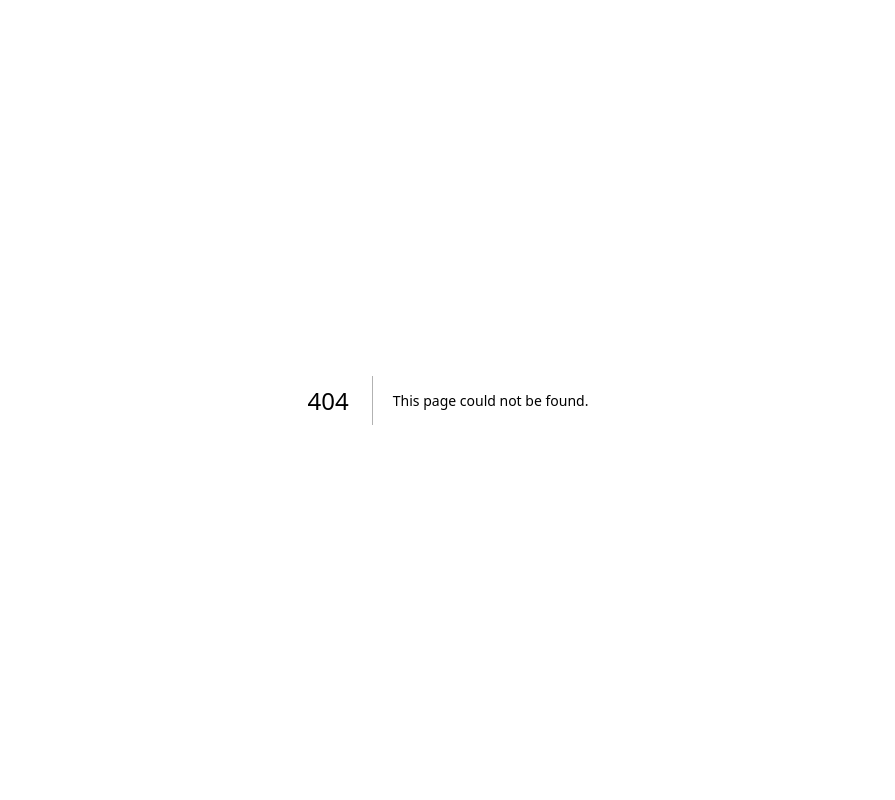
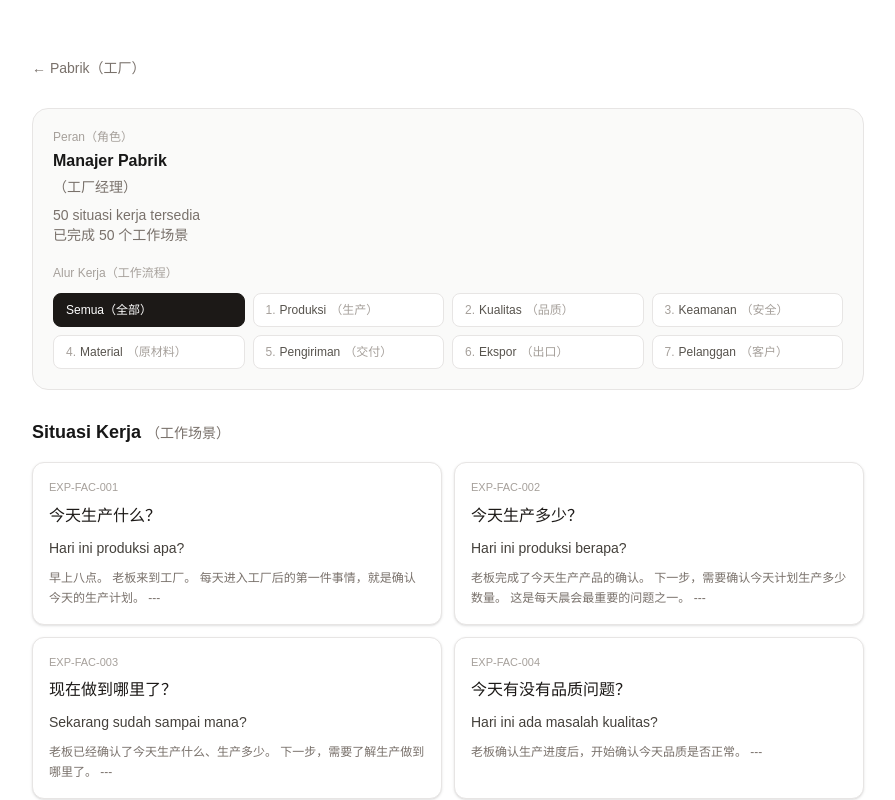
Before and after one commit to lijian13544290034-cell/IndoBrain-ID, a Next.js app: page /factory/manager in a window 1280 px wide. Before the commit this address had no page. Shown: the top 800 px of the page, without its empty margins (192-1087 px from the left). Built offline with nearby package versions, Linux system fonts and the light colour scheme.

Commit message:
Fix Factory navigation and experience details

```diff
--- a/app/factory/manager/[id]/page.tsx
+++ b/app/factory/manager/[id]/page.tsx
@@ -5,84 +5,51 @@ import LocalizedLabel from '@/components/LocalizedLabel';
 import ExperienceActions from '@/components/ExperienceActions';
 import ExperienceNavLink from '@/components/ExperienceNavLink';
 import { getFactoryExperience, getFactoryExperiences } from '@/lib/factory-experiences';
-
-const workflow = [
-  { indonesian: 'Produksi', chinese: '生产', ids: [1, 2, 3, 21, 22, 23, 24, 27, 28, 29, 30, 31, 32, 35, 38, 39, 40, 43, 44, 45, 46, 47, 48, 49, 50] },
-  { indonesian: 'Kualitas', chinese: '品质', ids: [4, 33, 42] },
-  { indonesian: 'Keamanan', chinese: '安全', ids: [34] },
-  { indonesian: 'Material', chinese: '原材料', ids: [5, 25, 26, 37] },
-  { indonesian: 'Pengiriman', chinese: '交付', ids: [6, 7, 8, 9, 10] },
-  { indonesian: 'Ekspor', chinese: '出口', ids: [11, 12, 13, 14] },
-  { indonesian: 'Pelanggan', chinese: '客户', ids: [15, 16, 17, 18, 19, 20, 36, 41] },
-];
+import { factoryWorkflow, getWorkflowForExperience, isFactoryWorkflow } from '@/lib/factory-workflow';
 
 export function generateStaticParams() {
   return getFactoryExperiences().map(({ id }) => ({ id: id.slice(-3) }));
 }
 
-export default async function FactoryManagerPage({ params }: { params: Promise<{ id: string }> }) {
+export default async function FactoryManagerPage({ params, searchParams }: { params: Promise<{ id: string }>; searchParams: Promise<{ workflow?: string }> }) {
   const { id } = await params;
+  const { workflow } = await searchParams;
   const experience = getFactoryExperience(id);
   const experiences = getFactoryExperiences();
   const currentIndex = experiences.findIndex((item) => item.id === experience?.id);
-
   if (!experience || currentIndex === -1) notFound();
 
   const previous = experiences[currentIndex - 1];
   const next = experiences[currentIndex + 1];
-  const currentNumber = Number(id);
+  const currentWorkflow = getWorkflowForExperience(experience.id);
+  const selectedWorkflow = isFactoryWorkflow(workflow) ? workflow : currentWorkflow?.slug;
+  const managerHref = selectedWorkflow ? `/factory/manager?workflow=${selectedWorkflow}` : '/factory/manager';
 
-  return (
-    <main className="mx-auto min-h-screen w-full max-w-4xl px-5 pb-12 pt-10 sm:px-8 sm:pt-14">
-      <Link href="/factory" className="text-sm text-stone-500 hover:text-stone-900">← Factory</Link>
-
-      <header className="mt-7 rounded-2xl border border-stone-200 bg-stone-50 px-5 py-5">
-        <p className="text-xs text-stone-400">Business Role</p>
-        <LocalizedLabel indonesian="Manajer Pabrik" chinese="工厂经理" className="mt-1 font-semibold" />
-        <p className="mt-2 text-sm text-stone-500">已完成：{experiences.length} Experiences</p>
-        <p className="mt-1 text-sm text-stone-500">当前浏览：{experience.id}</p>
-        <p className="mt-5 text-xs text-stone-400">Workflow</p>
-        <ol className="mt-3 grid grid-cols-2 gap-2 sm:grid-cols-4">
-          {workflow.map((stage, index) => {
-            const active = stage.ids.includes(currentNumber);
-            return (
-              <li key={stage.indonesian} className={`rounded-lg border px-3 py-2 text-xs ${active ? 'border-stone-900 bg-stone-900 font-medium text-white' : 'border-stone-200 bg-white text-stone-500'}`}>
-                <span className={`mr-1.5 ${active ? 'text-stone-300' : 'text-stone-400'}`}>{index + 1}.</span>
-                <span className="font-medium">{stage.indonesian}</span>
-                <span className={`ml-1 ${active ? 'text-stone-300' : 'text-stone-400'}`}>（{stage.chinese}）</span>
-              </li>
-            );
-          })}
-        </ol>
-      </header>
-
-      <nav className="mt-7 grid gap-2 sm:grid-cols-2" aria-label="Experience navigation">
-        {experiences.map((item) => {
-          const active = item.id === experience.id;
-          return (
-            <Link
-              key={item.id}
-              href={`/factory/manager/${item.id.slice(-3)}`}
-              className={`rounded-xl border px-3 py-3 transition ${active ? 'border-stone-900 bg-stone-900 text-white' : 'border-stone-200 bg-white text-stone-700 hover:bg-stone-50'}`}
-            >
-              <span className={`block text-[11px] ${active ? 'text-stone-300' : 'text-stone-400'}`}>{item.id}</span>
-              <span className="mt-1 block text-sm font-medium">{item.task}</span>
-            </Link>
-          );
-        })}
+  return <main className="mx-auto min-h-screen w-full max-w-4xl px-5 pb-12 pt-10 sm:px-8 sm:pt-14">
+    <Link href={managerHref} className="text-sm text-stone-500 hover:text-stone-900">← Manajer Pabrik（工厂经理）</Link>
+    <header className="mt-7 rounded-2xl border border-stone-200 bg-stone-50 px-5 py-5">
+      <p className="text-xs text-stone-400">Peran（角色）</p>
+      <LocalizedLabel indonesian="Manajer Pabrik" chinese="工厂经理" className="mt-1 font-semibold" />
+      <p className="mt-2 text-sm text-stone-500">Situasi saat ini: {experience.id}<br />当前场景：{experience.id}</p>
+      <p className="mt-5 text-xs text-stone-400">Alur Kerja（工作流程）</p>
+      <nav className="mt-3 grid grid-cols-2 gap-2 sm:grid-cols-4" aria-label="Alur kerja">
+        {factoryWorkflow.map((stage, index) => <Link key={stage.slug} href={`/factory/manager?workflow=${stage.slug}`} className={`rounded-lg border px-3 py-2 text-xs ${currentWorkflow?.slug === stage.slug ? 'border-stone-900 bg-stone-900 text-white' : 'border-stone-200 bg-white text-stone-600 hover:bg-stone-100'}`}><span className="mr-1 text-stone-400">{index + 1}.</span>{stage.indonesian}<span className="ml-1 text-stone-400">（{stage.chinese}）</span></Link>)}
       </nav>
-
-      <MarkdownExperience content={experience.content} />
-      <ExperienceActions experienceId={experience.id} indonesian={experience.content} />
-
-      <div className="mt-6 flex items-center justify-between gap-3">
-        {previous ? (
-          <ExperienceNavLink href={`/factory/manager/${previous.id.slice(-3)}`} experienceId={experience.id} action="previous_clicked" className="rounded-xl border border-stone-300 px-4 py-2 text-sm hover:bg-stone-50">← Previous</ExperienceNavLink>
-        ) : <span />}
-        {next ? (
-          <ExperienceNavLink href={`/factory/manager/${next.id.slice(-3)}`} experienceId={experience.id} action="next_clicked" className="rounded-xl border border-stone-300 px-4 py-2 text-sm hover:bg-stone-50">Next →</ExperienceNavLink>
-        ) : <span />}
-      </div>
-    </main>
-  );
+    </header>
+    <section className="mt-7 rounded-2xl border border-stone-200 bg-white px-6 py-6 shadow-sm">
+      <p className="text-sm text-stone-400">{experience.id}</p>
+      <h1 className="mt-2 text-2xl font-semibold">{experience.task}</h1>
+      <p className="mt-5 text-xs text-stone-400">Bahasa Indonesia（印尼语）</p>
+      <p className="mt-2 rounded-xl bg-stone-50 p-4 text-lg leading-8">{experience.indonesian || 'Kalimat bahasa Indonesia belum tersedia.'}</p>
+      {experience.explanation && <><p className="mt-5 text-xs text-stone-400">Penjelasan（中文说明）</p><p className="mt-2 text-sm leading-6 text-stone-700">{experience.explanation}</p></>}
+      <p className="mt-6 text-xs text-stone-400">Kata Penting Hari Ini（今日重点词汇）</p>
+      {experience.harvest.length ? <ul className="mt-2 space-y-1 text-sm text-stone-700">{experience.harvest.map((word) => <li key={word}>• {word}</li>)}</ul> : <p className="mt-2 text-sm text-stone-500">Belum tersedia dalam sumber resmi.<br />正式来源暂未提供。</p>}
+      <ExperienceActions experienceId={experience.id} indonesian={experience.indonesian} factory />
+    </section>
+    <MarkdownExperience content={experience.content} />
+    <div className="mt-6 flex items-center justify-between gap-3">
+      {previous ? <ExperienceNavLink href={`/factory/manager/${previous.id.slice(-3)}?workflow=${selectedWorkflow ?? ''}`} experienceId={experience.id} action="previous_clicked" className="rounded-xl border border-stone-300 px-4 py-2 text-sm hover:bg-stone-50">← Sebelumnya（上一条）</ExperienceNavLink> : <span />}
+      {next ? <ExperienceNavLink href={`/factory/manager/${next.id.slice(-3)}?workflow=${selectedWorkflow ?? ''}`} experienceId={experience.id} action="next_clicked" className="rounded-xl border border-stone-300 px-4 py-2 text-sm hover:bg-stone-50">Berikutnya（下一条） →</ExperienceNavLink> : <span />}
+    </div>
+  </main>;
 }
--- /dev/null
+++ b/app/factory/manager/page.tsx
@@ -0,0 +1,31 @@
+import Link from 'next/link';
+import LocalizedLabel from '@/components/LocalizedLabel';
+import { getFactoryExperiences } from '@/lib/factory-experiences';
+import { factoryWorkflow, isFactoryWorkflow } from '@/lib/factory-workflow';
+
+export default async function FactoryManagerIndexPage({ searchParams }: { searchParams: Promise<{ workflow?: string }> }) {
+  const { workflow } = await searchParams;
+  const selected = isFactoryWorkflow(workflow) ? workflow : undefined;
+  const allExperiences = getFactoryExperiences();
+  const experiences = selected
+    ? allExperiences.filter((experience) => (factoryWorkflow.find((stage) => stage.slug === selected)?.ids as readonly number[] | undefined)?.includes(Number(experience.id.slice(-3))))
+    : allExperiences;
+
+  return <main className="mx-auto min-h-screen w-full max-w-4xl px-5 pb-12 pt-10 sm:px-8 sm:pt-14">
+    <Link href="/factory" className="text-sm text-stone-500 hover:text-stone-900">← Pabrik（工厂）</Link>
+    <header className="mt-7 rounded-2xl border border-stone-200 bg-stone-50 px-5 py-5">
+      <p className="text-xs text-stone-400">Peran（角色）</p>
+      <LocalizedLabel indonesian="Manajer Pabrik" chinese="工厂经理" className="mt-1 font-semibold" />
+      <p className="mt-2 text-sm text-stone-500">50 situasi kerja tersedia<br />已完成 50 个工作场景</p>
+      <p className="mt-5 text-xs text-stone-400">Alur Kerja（工作流程）</p>
+      <nav className="mt-3 grid grid-cols-2 gap-2 sm:grid-cols-4" aria-label="Alur kerja">
+        <Link href="/factory/manager" className={`rounded-lg border px-3 py-2 text-xs ${!selected ? 'border-stone-900 bg-stone-900 text-white' : 'border-stone-200 bg-white text-stone-600 hover:bg-stone-100'}`}>Semua（全部）</Link>
+        {factoryWorkflow.map((stage, index) => <Link key={stage.slug} href={`/factory/manager?workflow=${stage.slug}`} className={`rounded-lg border px-3 py-2 text-xs ${selected === stage.slug ? 'border-stone-900 bg-stone-900 text-white' : 'border-stone-200 bg-white text-stone-600 hover:bg-stone-100'}`}><span className="mr-1 text-stone-400">{index + 1}.</span>{stage.indonesian}<span className="ml-1 text-stone-400">（{stage.chinese}）</span></Link>)}
+      </nav>
+    </header>
+    <section className="mt-7" aria-label="Situasi kerja">
+      <h1 className="text-lg font-semibold">Situasi Kerja <span className="text-sm font-normal text-stone-500">（工作场景）</span></h1>
+      {experiences.length === 0 ? <p className="mt-4 rounded-xl border border-dashed border-stone-300 p-5 text-sm text-stone-500">Belum ada situasi dalam kategori ini.<br />此分类暂时没有工作场景。</p> : <div className="mt-4 grid gap-3 sm:grid-cols-2">{experiences.map((experience) => <Link key={experience.id} href={`/factory/manager/${experience.id.slice(-3)}?workflow=${selected ?? ''}`} className="rounded-xl border border-stone-200 bg-white px-4 py-4 shadow-sm transition hover:-translate-y-0.5 hover:bg-stone-50 hover:shadow-md"><p className="text-[11px] text-stone-400">{experience.id}</p><p className="mt-2 font-medium text-stone-900">{experience.task}</p><p className="mt-2 text-sm leading-6 text-stone-700">{experience.indonesian || 'Kalimat bahasa Indonesia belum tersedia.'}</p>{experience.explanation && <p className="mt-2 line-clamp-2 text-xs leading-5 text-stone-500">{experience.explanation}</p>}</Link>)}</div>}
+    </section>
+  </main>;
+}
--- a/app/factory/page.tsx
+++ b/app/factory/page.tsx
@@ -2,7 +2,7 @@ import Link from 'next/link';
 import LocalizedLabel from '@/components/LocalizedLabel';
 
 const roles = [
-  { indonesian: 'Manajer Pabrik', chinese: '工厂经理', href: '/factory/manager/001', active: true },
+  { indonesian: 'Manajer Pabrik', chinese: '工厂经理', href: '/factory/manager', active: true },
   { indonesian: 'Produksi', chinese: '生产', active: false },
   { indonesian: 'Gudang', chinese: '仓库', active: false },
   { indonesian: 'QC', chinese: '品质管理', active: false },
@@ -13,23 +13,23 @@ const roles = [
 export default function FactoryPage() {
   return (
     <main className="mx-auto min-h-screen w-full max-w-3xl px-5 pb-10 pt-14 sm:px-8 sm:pt-20">
-      <Link href="/" className="text-sm text-stone-500 hover:text-stone-900">← 返回首页</Link>
+      <Link href="/" className="text-sm text-stone-500 hover:text-stone-900">← Beranda（返回首页）</Link>
       <header className="mt-8">
         <p className="text-sm text-stone-400">IndoBrain</p>
-        <h1 className="mt-2 text-3xl font-semibold tracking-tight">Factory</h1>
-        <p className="mt-3 text-sm text-stone-500">选择一个 Business Role 开始浏览 Experience。</p>
+        <h1 className="mt-2 text-3xl font-semibold tracking-tight">Pabrik</h1>
+        <p className="mt-3 text-sm text-stone-500">Pilih peran untuk melihat situasi kerja.<br />选择角色浏览工作场景。</p>
       </header>
 
       <section className="mt-9 grid gap-3 sm:grid-cols-2" aria-label="Factory roles">
         {roles.map((role) => role.active ? (
           <Link key={role.indonesian} href={role.href!} className="rounded-2xl border border-stone-300 bg-white px-5 py-5 shadow-sm transition hover:-translate-y-0.5 hover:shadow-md">
             <LocalizedLabel indonesian={role.indonesian} chinese={role.chinese} className="font-semibold" />
-            <p className="mt-4 text-sm text-stone-500">第一阶段 · 已完成 50 Experiences</p>
+            <p className="mt-4 text-sm text-stone-500">Tahap pertama · 50 situasi tersedia<br />第一阶段 · 已完成 50 个工作场景</p>
           </Link>
         ) : (
           <div key={role.indonesian} className="rounded-2xl border border-stone-200 bg-stone-50 px-5 py-5 text-stone-500">
             <LocalizedLabel indonesian={role.indonesian} chinese={role.chinese} className="font-medium" chineseClassName="text-stone-400" />
-            <p className="mt-4 text-sm text-stone-400">Coming Soon</p>
+            <p className="mt-4 text-sm text-stone-400">Segera Hadir<br />即将上线</p>
           </div>
         ))}
       </section>
--- a/components/ExperienceActions.tsx
+++ b/components/ExperienceActions.tsx
@@ -3,7 +3,7 @@
 import { useEffect, useState } from 'react';
 import { getSessionId } from '@/lib/session';
 
-export default function ExperienceActions({ experienceId, indonesian }: { experienceId: string; indonesian: string }) {
+export default function ExperienceActions({ experienceId, indonesian, factory = false }: { experienceId: string; indonesian: string; factory?: boolean }) {
   const [status, setStatus] = useState('');
   const event = async (action: string) => {
     await fetch('/api/events', { method: 'POST', headers: { 'Content-Type': 'application/json' }, body: JSON.stringify({ session_id: getSessionId(), experience_id: experienceId, action }) });
@@ -12,16 +12,16 @@ export default function ExperienceActions({ experienceId, indonesian }: { experi
   async function copy() {
     await navigator.clipboard.writeText(indonesian);
     await event('copied');
-    setStatus('已复制');
+    setStatus(factory ? 'Sudah disalin（已复制）' : '已复制');
   }
   async function feedback(helpful: boolean) {
     await fetch('/api/feedback', { method: 'POST', headers: { 'Content-Type': 'application/json' }, body: JSON.stringify({ session_id: getSessionId(), experience_id: experienceId, helpful }) });
-    setStatus(helpful ? '感谢反馈' : '已记录，我们会改进');
+    setStatus(factory ? (helpful ? 'Terima kasih atas masukan Anda（感谢反馈）' : 'Masukan sudah dicatat（已记录）') : (helpful ? '感谢反馈' : '已记录，我们会改进'));
   }
   return <div className="mt-7 flex flex-wrap gap-2">
-    <button onClick={copy} className="rounded-xl border border-stone-300 px-4 py-2 text-sm hover:bg-stone-50">复制印尼语</button>
-    <button onClick={() => feedback(true)} className="rounded-xl border border-stone-300 px-4 py-2 text-sm hover:bg-stone-50">有帮助</button>
-    <button onClick={() => feedback(false)} className="rounded-xl border border-stone-300 px-4 py-2 text-sm hover:bg-stone-50">没帮助</button>
+    <button onClick={copy} className="rounded-xl border border-stone-300 px-4 py-2 text-sm hover:bg-stone-50">{factory ? 'Salin Bahasa Indonesia（复制印尼语）' : '复制印尼语'}</button>
+    <button onClick={() => feedback(true)} className="rounded-xl border border-stone-300 px-4 py-2 text-sm hover:bg-stone-50">{factory ? 'Membantu（有帮助）' : '有帮助'}</button>
+    <button onClick={() => feedback(false)} className="rounded-xl border border-stone-300 px-4 py-2 text-sm hover:bg-stone-50">{factory ? 'Belum Membantu（没帮助）' : '没帮助'}</button>
     {status && <span className="self-center text-sm text-stone-500">{status}</span>}
   </div>;
 }
--- a/components/MarkdownExperience.tsx
+++ b/components/MarkdownExperience.tsx
@@ -6,6 +6,24 @@ const emphasizedSections = new Set([
   'Business Thinking',
   'Factory Tips',
 ]);
+
+const localizedHeadings: Record<string, { indonesian: string; chinese: string }> = {
+  Role: { indonesian: 'Peran', chinese: '角色' },
+  Scenario: { indonesian: 'Situasi', chinese: '场景' },
+  'Story Background': { indonesian: 'Latar Belakang', chinese: '背景' },
+  'Business Goal': { indonesian: 'Tujuan Kerja', chinese: '工作目标' },
+  'Management Point': { indonesian: 'Fokus Manajemen', chinese: '管理重点' },
+  Task: { indonesian: 'Tugas', chinese: '任务' },
+  '🎬 Scene': { indonesian: 'Percakapan', chinese: '对话' },
+  "Today's Harvest": { indonesian: 'Kata Penting Hari Ini', chinese: '今日重点词汇' },
+  'Factory Tips': { indonesian: 'Tips Pabrik', chinese: '工厂提示' },
+  'Business Thinking': { indonesian: 'Pemikiran Manajemen', chinese: '管理思考' },
+  'Common Mistakes': { indonesian: 'Kesalahan Umum', chinese: '常见错误' },
+  Localization: { indonesian: 'Ungkapan Lokal', chinese: '本地表达' },
+  'Industry Vocabulary': { indonesian: 'Kosakata Industri', chinese: '行业词汇' },
+  Variables: { indonesian: 'Variabel', chinese: '变量' },
+  'Next Scene': { indonesian: 'Situasi Berikutnya', chinese: '下一场景' },
+};
 
 export default function MarkdownExperience({ content }: Props) {
   return (
@@ -18,9 +36,10 @@ export default function MarkdownExperience({ content }: Props) {
         }
         if (line.startsWith('## ')) {
           const heading = line.slice(3);
+          const label = localizedHeadings[heading];
           return (
             <h2 key={key} className={`mt-10 border-l-2 border-stone-900 pl-3 text-base font-semibold text-stone-900 ${emphasizedSections.has(heading) ? 'bg-stone-50 py-2' : ''}`}>
-              {heading}
+              {label ? <>{label.indonesian} <span className="text-sm font-normal text-stone-500">（{label.chinese}）</span></> : heading}
             </h2>
           );
         }
--- a/lib/factory-experiences.ts
+++ b/lib/factory-experiences.ts
@@ -5,6 +5,9 @@ export type FactoryExperience = {
   id: string;
   content: string;
   task: string;
+  indonesian: string;
+  explanation?: string;
+  harvest: string[];
 };
 
 const experiencePath = path.join(
@@ -26,9 +29,22 @@ export function getFactoryExperiences(): FactoryExperience[] {
       if (!match) throw new Error('Invalid Factory Experience format');
 
       const content = section.trim();
-      const task = content.match(/## Task\s*\n\s*([^\n]+)/)?.[1]?.trim() ?? '';
+      const task = content.match(/## Task\s*\r?\n\s*([^\r\n]+)/)?.[1]?.trim() ?? '';
+      const taskSection = content.match(/## Task\s*\r?\n([\s\S]*?)(?=\r?\n## |$)/)?.[1] ?? '';
+      const indonesianFromMarker = content.match(/\*\*🇮🇩\*\*\s*\r?\n\s*([^\r\n]+)/)?.[1]?.trim();
+      const indonesianFromTask = taskSection
+        .split(/\r?\n/)
+        .map((line) => line.replace(/\*\*/g, '').trim())
+        .find((line) => /[A-Za-z]/.test(line) && !/[\u3400-\u9FFF]/.test(line) && !line.startsWith('#')) ?? '';
+      const indonesian = indonesianFromMarker ?? indonesianFromTask;
+      const explanation = content.match(/## Story Background\s*\r?\n([\s\S]*?)(?=\r?\n## |$)/)?.[1]?.trim();
+      const harvestSection = content.match(/## Today's Harvest\s*\r?\n([\s\S]*?)(?=\r?\n## |$)/)?.[1] ?? '';
+      const harvest = harvestSection
+        .split(/\r?\n/)
+        .map((line) => line.replace(/^-\s*/, '').trim())
+        .filter(Boolean);
 
-      return { id: match[1], content, task };
+      return { id: match[1], content, task, indonesian, explanation, harvest };
     })
     .filter(({ id }) => Number(id.slice(-3)) >= 1)
     .sort((a, b) => a.id.localeCompare(b.id));
--- /dev/null
+++ b/lib/factory-workflow.ts
@@ -0,0 +1,20 @@
+export const factoryWorkflow = [
+  { slug: 'produksi', indonesian: 'Produksi', chinese: '生产', ids: [1, 2, 3, 21, 22, 23, 24, 27, 28, 29, 30, 31, 32, 35, 38, 39, 40, 43, 44, 45, 46, 47, 48, 49, 50] },
+  { slug: 'kualitas', indonesian: 'Kualitas', chinese: '品质', ids: [4, 33, 42] },
+  { slug: 'keamanan', indonesian: 'Keamanan', chinese: '安全', ids: [34] },
+  { slug: 'material', indonesian: 'Material', chinese: '原材料', ids: [5, 25, 26, 37] },
+  { slug: 'pengiriman', indonesian: 'Pengiriman', chinese: '交付', ids: [6, 7, 8, 9, 10] },
+  { slug: 'ekspor', indonesian: 'Ekspor', chinese: '出口', ids: [11, 12, 13, 14] },
+  { slug: 'pelanggan', indonesian: 'Pelanggan', chinese: '客户', ids: [15, 16, 17, 18, 19, 20, 36, 41] },
+] as const;
+
+export type FactoryWorkflowSlug = (typeof factoryWorkflow)[number]['slug'];
+
+export function getWorkflowForExperience(id: string) {
+  const number = Number(id.slice(-3));
+  return factoryWorkflow.find((stage) => (stage.ids as readonly number[]).includes(number));
+}
+
+export function isFactoryWorkflow(value: string | undefined): value is FactoryWorkflowSlug {
+  return factoryWorkflow.some((stage) => stage.slug === value);
+}
```
